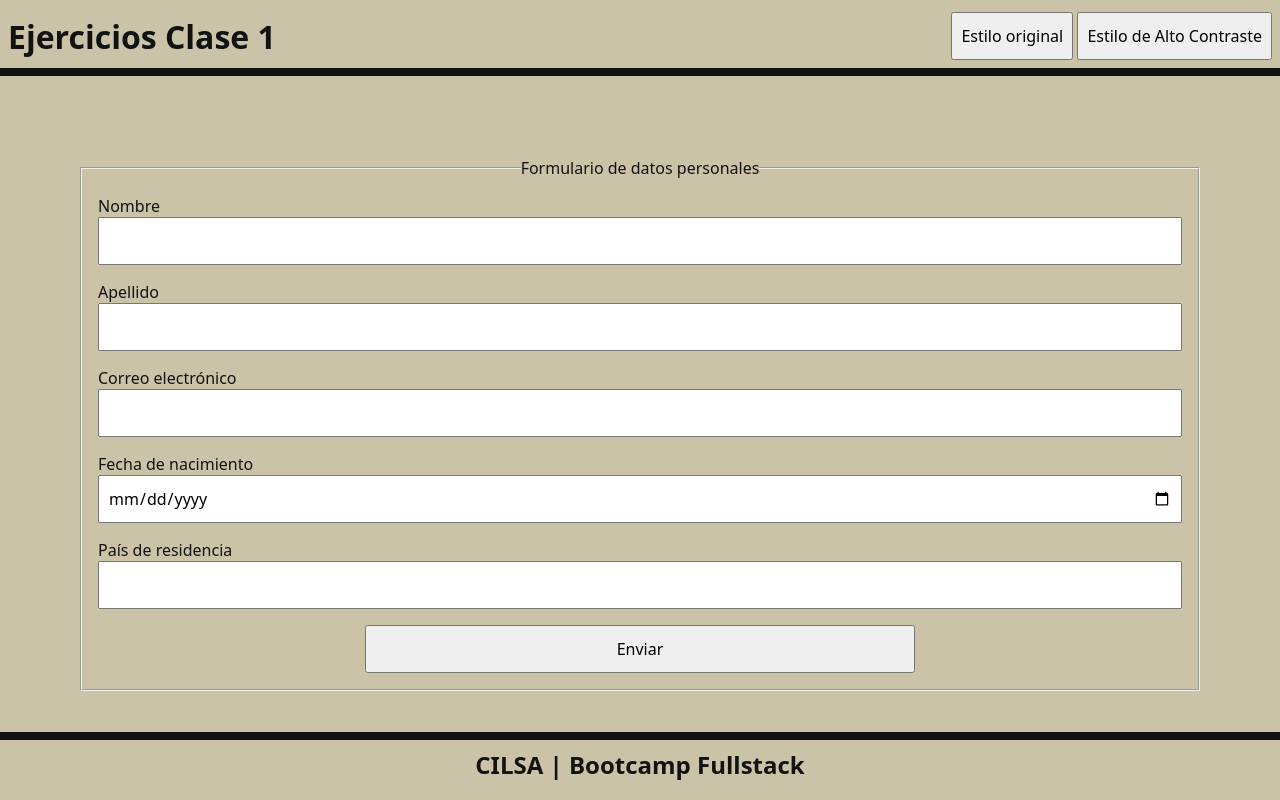
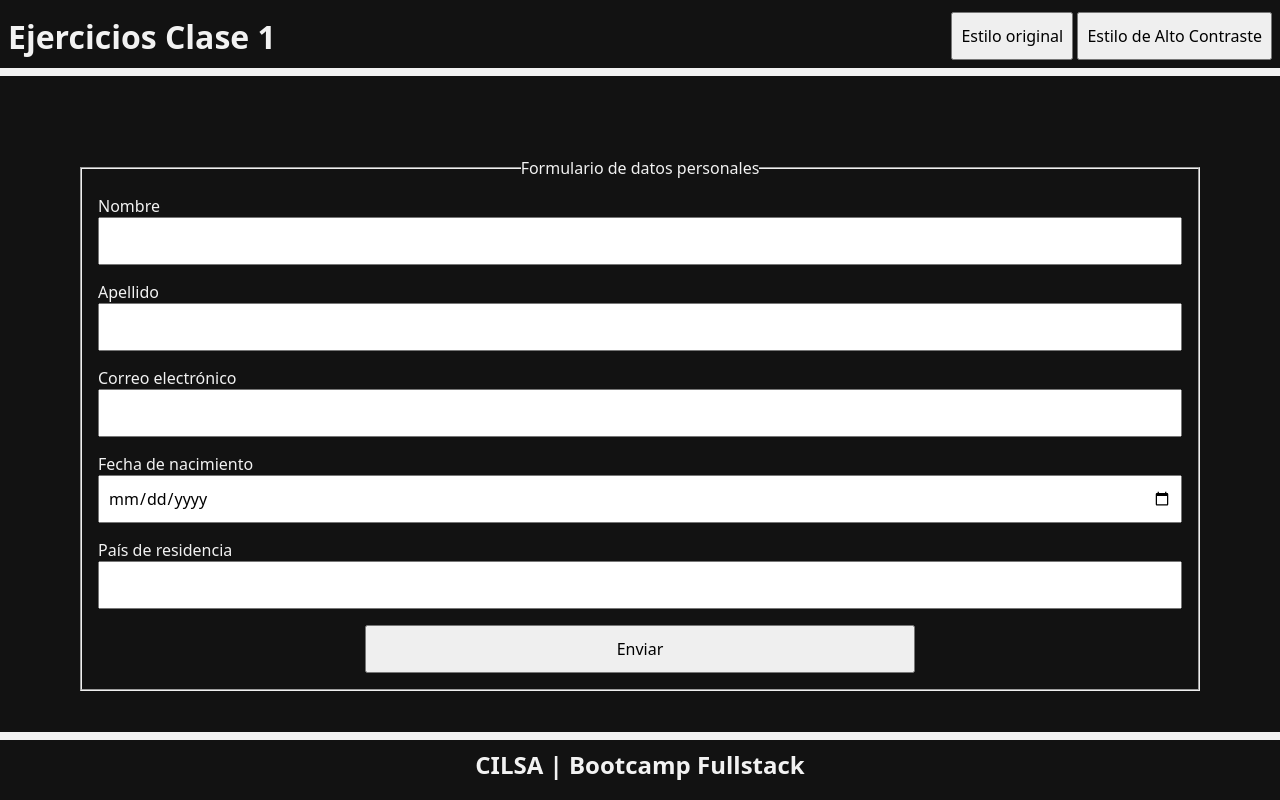
Before and after one commit to sosaian/cilsa-ejercicios-c1, a plain HTML site: page index.html in a window 1280 px wide. Both pictures are taken after a click on the button "Estilo de Alto Contraste". Drawn offline with Linux system fonts and the light colour scheme.

Commit message:
Add high-contrast themed style to CSS with simple JS functionality for their respective buttons

```diff
--- a/css/styles.css
+++ b/css/styles.css
@@ -62,6 +62,11 @@ body {
         "main"
         "footer";
     align-items: center;
+}
+
+body.high_contrast {
+    --clr-primary: #121212;
+    --clr-secondary: #f2f2f2;
 }
 
 header {
--- a/js/script.js
+++ b/js/script.js
@@ -6,3 +6,17 @@
     *   Agregar atributos a inputs del formulario para campos obligatorios
     *   Validar inputs del usuario en este formulario
 */
+
+document.addEventListener("DOMContentLoaded", () => {
+    const DEFAULT_STYLE_BUTTON = document.getElementById("styleDefault");
+
+    DEFAULT_STYLE_BUTTON.addEventListener("click", () => {
+        document.body.classList.remove("high_contrast")
+    });
+
+    const HIGH_CONTRAST_STYLE_BUTTON = document.getElementById("styleHighContrast");
+
+    HIGH_CONTRAST_STYLE_BUTTON.addEventListener("click", () => {
+        document.body.classList.add("high_contrast")
+    });
+});
```
